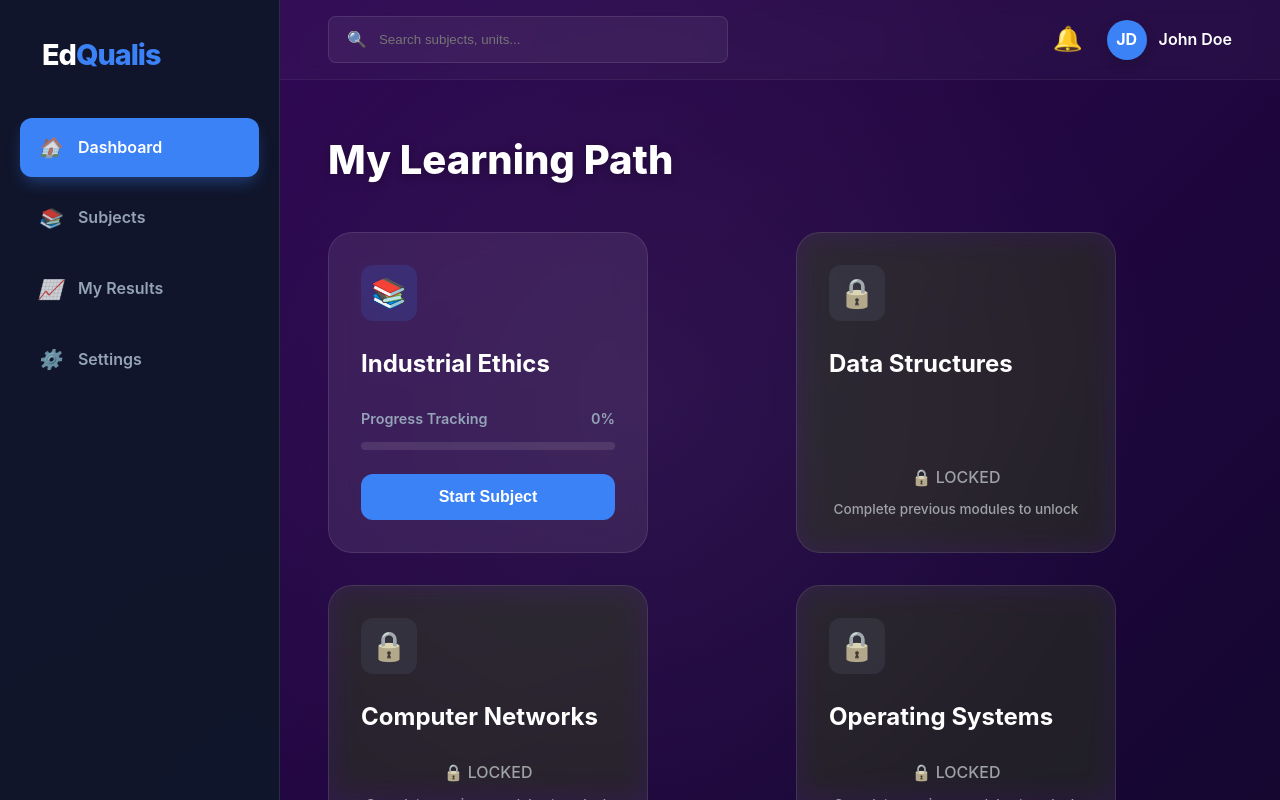
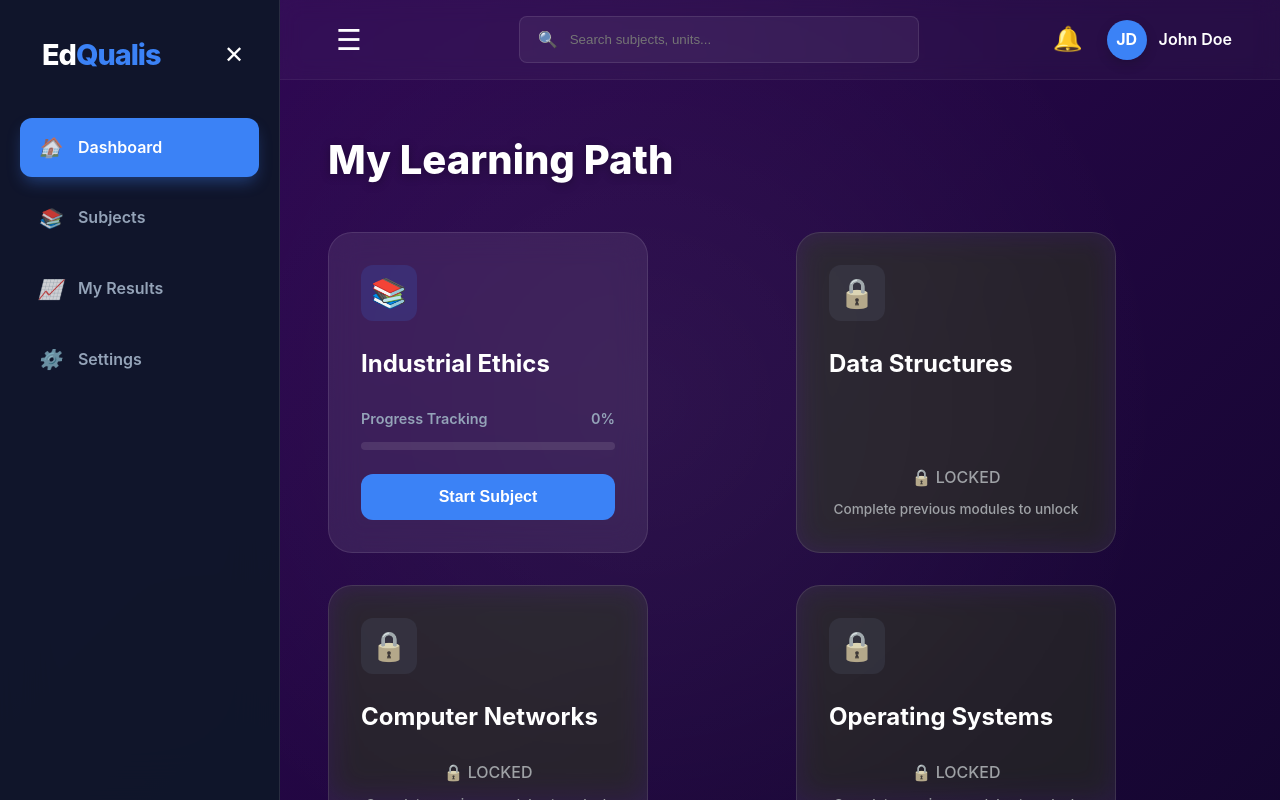
Before and after one commit to Rishi2004t/exam_tool, a React (Vite) app: page / in a window 1280 px wide. Built offline with nearby package versions, Linux system fonts and the light colour scheme.

Commit message:
feat: enable sidebar toggle on desktop and improve button visibility

```diff
--- a/src/pages/Home.jsx
+++ b/src/pages/Home.jsx
@@ -19,7 +19,7 @@ export const Sidebar = ({ isOpen, onClose }) => {
   };
 
   return (
-    <div className={`sidebar ${isOpen ? 'mobile-open' : ''}`}>
+    <div className={`sidebar ${isOpen ? 'mobile-open' : 'closed'}`}>
       <div style={{display: 'flex', justifyContent: 'space-between', alignItems: 'center', marginBottom: '40px', padding: '0 10px'}}>
         <div className="sidebar-logo" style={{marginBottom: 0}}>Ed<span>Qualis</span></div>
         <button type="button" className="sidebar-close-btn" onClick={onClose} aria-label="Close sidebar">✕</button>
@@ -60,11 +60,11 @@ export const TopHeader = ({ onToggleSidebar }) => {
 };
 
 export const Layout = ({ children }) => {
-  const [isSidebarOpen, setSidebarOpen] = useState(false);
+  const [isSidebarOpen, setSidebarOpen] = useState(window.innerWidth > 1024);
 
   return (
     <div className="app-container">
-      <div className={`mobile-overlay ${isSidebarOpen ? 'active' : ''}`} onClick={() => setSidebarOpen(false)}></div>
+      <div className={`mobile-overlay ${isSidebarOpen && window.innerWidth <= 1024 ? 'active' : ''}`} onClick={() => setSidebarOpen(false)}></div>
       <Sidebar isOpen={isSidebarOpen} onClose={() => setSidebarOpen(false)} />
       <div className="content-wrapper">
         <TopHeader onToggleSidebar={() => setSidebarOpen(!isSidebarOpen)} />
--- a/src/styles.css
+++ b/src/styles.css
@@ -128,9 +128,13 @@ body {
   flex-direction: column;
   border-right: 1px solid rgba(255, 255, 255, 0.1);
   flex-shrink: 0;
-  transition: transform 0.4s cubic-bezier(0.4, 0, 0.2, 1);
+  transition: all 0.4s cubic-bezier(0.4, 0, 0.2, 1);
   z-index: 1000;
   position: relative;
+}
+
+.sidebar.closed {
+  margin-left: -280px;
 }
 
 .sidebar-logo {
@@ -460,21 +464,28 @@ body {
 
 /* --- Responsive Sidebar & Layout --- */
 .hamburger {
-  display: none;
+  display: flex;
+  align-items: center;
+  justify-content: center;
   font-size: 1.8rem;
   color: white;
   cursor: pointer;
   padding: 8px;
+  background: transparent;
+  border: none;
+  margin-right: 15px;
 }
 
 .sidebar-close-btn {
-  display: none;
   background: transparent;
   border: none;
   color: white;
   font-size: 1.5rem;
   cursor: pointer;
   padding: 5px;
+  display: flex;
+  align-items: center;
+  justify-content: center;
 }
 
 .mobile-overlay {
@@ -499,23 +510,12 @@ body {
 }
 
 @media (max-width: 1024px) {
-  .hamburger {
-    display: flex;
-    align-items: center;
-    justify-content: center;
-  }
-
-  .sidebar-close-btn {
-    display: flex;
-    align-items: center;
-    justify-content: center;
-  }
-
   .sidebar {
     position: fixed;
     top: 0;
     left: 0;
     bottom: 0;
+    margin-left: 0;
     transform: translateX(-105%);
     box-shadow: 25px 0 60px rgba(0,0,0,0.6);
     width: 300px;
```
